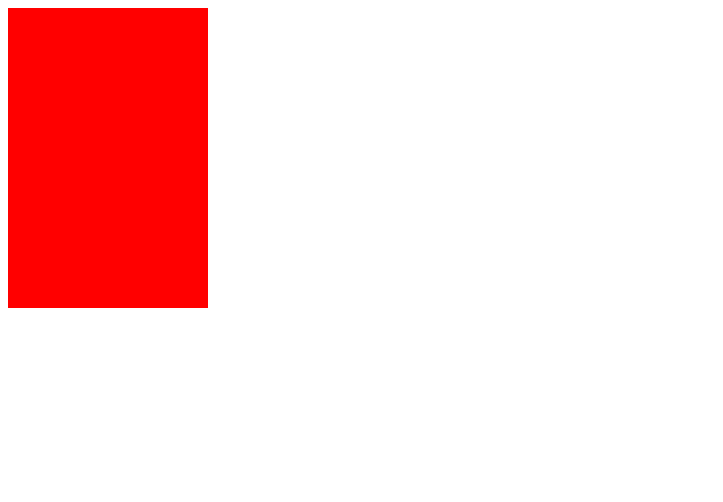
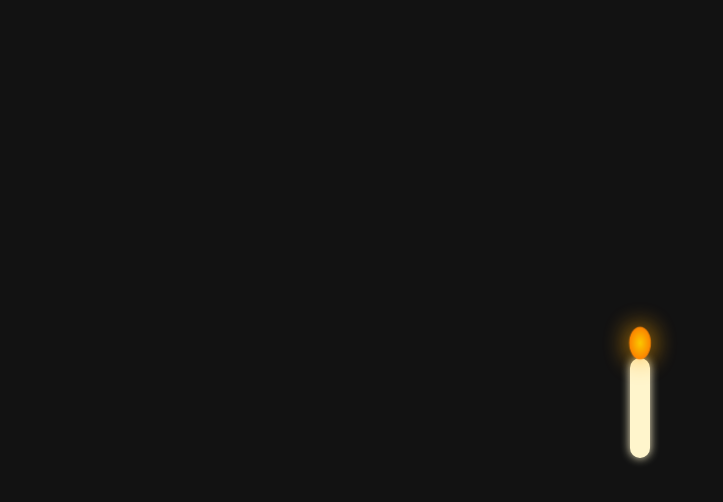
Before and after one commit to kitkatcodeskitty/mernSmart, a plain HTML site: page day idk/index.html in a window 1280 px wide. Shown: the whole page, without its empty margins (0-723 px from the left). Drawn offline with Linux system fonts and the light colour scheme.

Commit message:
push code of mernm

```diff
--- a/day idk/index.html
+++ b/day idk/index.html
@@ -1,4 +1,4 @@
-<!DOCTYPE html>
+<!-- <!DOCTYPE html>
 <html lang="en">
 <head>
     <meta charset="UTF-8">
@@ -6,7 +6,7 @@
     <title>Document</title>
     <link rel="stylesheet" href="style.css">
 </head>
-<body>
+<body> -->
     <!-- <div class="box1">
 
     </div>
@@ -47,8 +47,67 @@
 
 
 
-    <div class="bx">
+    <!-- <div class="bx">
 
     </div>
 </body>
+</html> -->
+
+
+<!DOCTYPE html>
+<html lang="en">
+<head>
+  <meta charset="UTF-8">
+  <title>Candle Animation</title>
+  <style>
+    body {
+      background-color: #121212;
+      display: flex;
+      justify-content: center;
+      align-items: center;
+      height: 100vh;
+    }
+
+    .candle {
+      position: relative;
+      width: 20px;
+      height: 100px;
+      background-color: #fff5cc;
+      border-radius: 10px;
+      box-shadow: 0 0 10px #fff5cc;
+    }
+
+    .flame {
+      position: absolute;
+      top: -30px;
+      left: 50%;
+      transform: translateX(-50%);
+      width: 20px;
+      height: 30px;
+      background: radial-gradient(ellipse at center, #ffcc00 0%, #ff6600 100%);
+      border-radius: 50% 50% 50% 50%;
+      animation: flicker 0.15s infinite alternate;
+      opacity: 0.9;
+      box-shadow: 0 0 20px #ff9900;
+    }
+
+    @keyframes flicker {
+      0% {
+        transform: translateX(-50%) scale(1);
+        opacity: 0.8;
+        box-shadow: 0 0 20px #ff9900;
+      }
+      100% {
+        transform: translateX(-50%) scale(1.1);
+        opacity: 1;
+        box-shadow: 0 0 25px #ffaa00;
+      }
+    }
+  </style>
+</head>
+<body>
+  <div class="candle">
+    <div class="flame"></div>
+  </div>
+</body>
 </html>
--- a/day idk/style.css
+++ b/day idk/style.css
@@ -77,7 +77,7 @@
     width: 60vh;
 } */
 
-
+/*
 
 body{
 
@@ -87,7 +87,8 @@ body{
     width: 200px;
     height: 300px;
     background-color: red;
-    transition: all 1s ease-in 0s;
+    /* transition: all 1s ease-in 0s; */
+    animation: anim 3s cubic-bezier(0.215,0.610,0.335,1) 0s infinite;
 }
 
 .bx:hover{
@@ -95,3 +96,15 @@ body{
     /* transform: rotate(300deg); */
     /* transform: scale(2); */
 }
+
+@keyframes anim {
+    20%{
+        background-color: black;
+    }
+    50%{
+        transform: rotate(30deg);
+    }
+    70%{
+        transform: scale(2);
+    }
+} */
```
